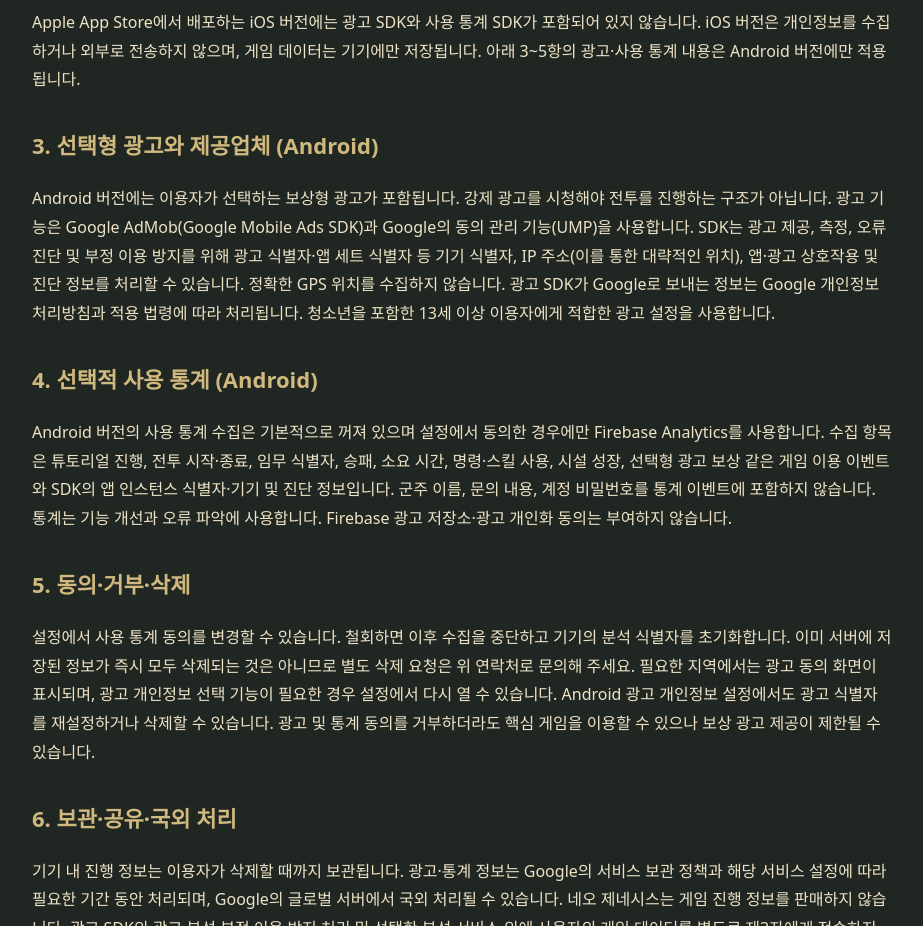
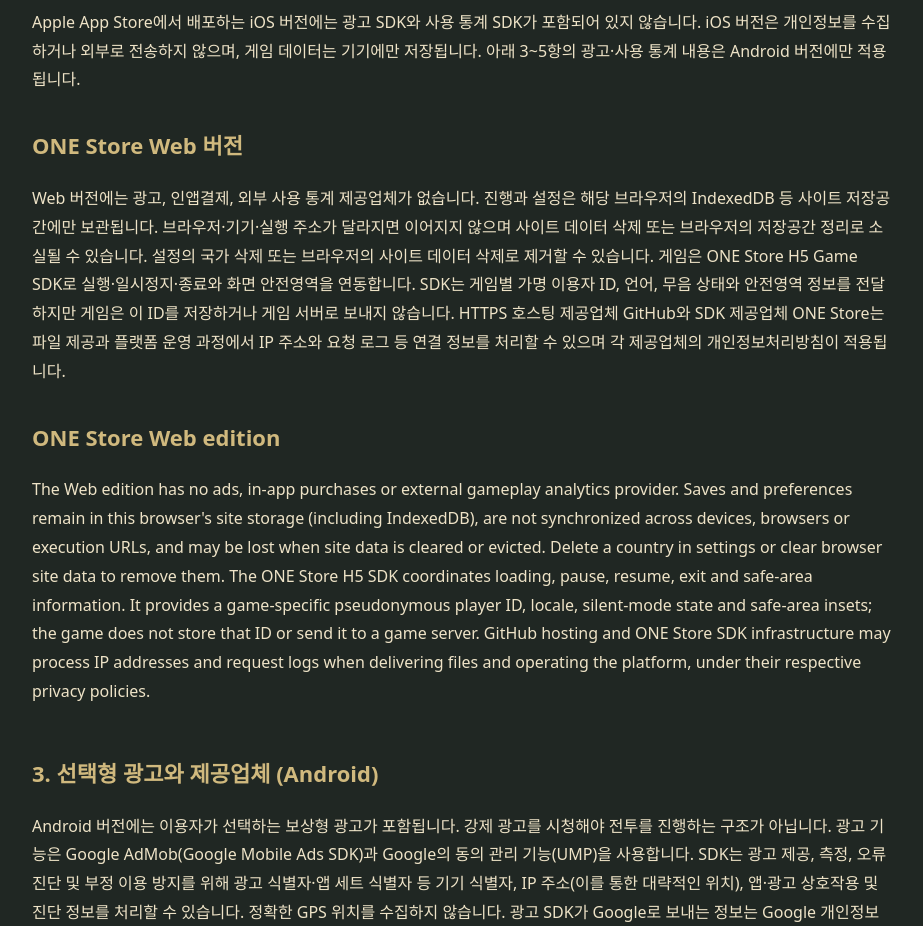
Before and after one commit to NeoGenesisAI/gunung-privacy, a plain HTML site: page index.html in a window 1280 px wide. Shown: the part 800-1726 px from the top of the page, without its empty margins (178-1101 px from the left). Drawn offline with Linux system fonts and the light colour scheme.

Commit message:
docs(privacy): Explain ONE Store Web local saves and SDK data handling

```diff
--- a/index.html
+++ b/index.html
@@ -4,6 +4,8 @@
 <section id="ko"><h2>1. 운영자 및 문의</h2><p>네오 제네시스(NeoGenesis)는 「군웅: 나의 군단」을 운영합니다. 개인정보 관련 문의, 열람·삭제 요청은 <a href="mailto:neogenesis.research@gmail.com">neogenesis.research@gmail.com</a>으로 보내 주세요. 요청 확인에 필요한 최소한의 정보만 안내하며 비밀번호나 민감정보를 요청하지 않습니다.</p>
 <h2>2. 게임에 저장되는 정보</h2><p>게임 진행, 군단 편성, 사용자가 정한 군주 이름과 설정은 기기에 저장됩니다. 이 정보는 게임 서버로 전송하지 않습니다. 로그인 계정, 주소록, 사진, 마이크, 정확한 위치 정보는 요청하지 않습니다. 기기 내 게임 데이터를 삭제하려면 Android 설정에서 앱의 저장공간 데이터를 지우거나 앱을 삭제할 수 있습니다(iOS에서는 앱을 삭제). 삭제된 진행 정보는 복구되지 않을 수 있습니다.</p>
 <h2>iOS 버전</h2><p>Apple App Store에서 배포하는 iOS 버전에는 광고 SDK와 사용 통계 SDK가 포함되어 있지 않습니다. iOS 버전은 개인정보를 수집하거나 외부로 전송하지 않으며, 게임 데이터는 기기에만 저장됩니다. 아래 3~5항의 광고·사용 통계 내용은 Android 버전에만 적용됩니다.</p>
+<h2>ONE Store Web 버전</h2><p>Web 버전에는 광고, 인앱결제, 외부 사용 통계 제공업체가 없습니다. 진행과 설정은 해당 브라우저의 IndexedDB 등 사이트 저장공간에만 보관됩니다. 브라우저·기기·실행 주소가 달라지면 이어지지 않으며 사이트 데이터 삭제 또는 브라우저의 저장공간 정리로 소실될 수 있습니다. 설정의 국가 삭제 또는 브라우저의 사이트 데이터 삭제로 제거할 수 있습니다. 게임은 ONE Store H5 Game SDK로 실행·일시정지·종료와 화면 안전영역을 연동합니다. SDK는 게임별 가명 이용자 ID, 언어, 무음 상태와 안전영역 정보를 전달하지만 게임은 이 ID를 저장하거나 게임 서버로 보내지 않습니다. HTTPS 호스팅 제공업체 GitHub와 SDK 제공업체 ONE Store는 파일 제공과 플랫폼 운영 과정에서 IP 주소와 요청 로그 등 연결 정보를 처리할 수 있으며 각 제공업체의 개인정보처리방침이 적용됩니다.</p>
+<section lang="en"><h2>ONE Store Web edition</h2><p>The Web edition has no ads, in-app purchases or external gameplay analytics provider. Saves and preferences remain in this browser's site storage (including IndexedDB), are not synchronized across devices, browsers or execution URLs, and may be lost when site data is cleared or evicted. Delete a country in settings or clear browser site data to remove them. The ONE Store H5 SDK coordinates loading, pause, resume, exit and safe-area information. It provides a game-specific pseudonymous player ID, locale, silent-mode state and safe-area insets; the game does not store that ID or send it to a game server. GitHub hosting and ONE Store SDK infrastructure may process IP addresses and request logs when delivering files and operating the platform, under their respective privacy policies.</p></section>
 <h2>3. 선택형 광고와 제공업체 (Android)</h2><p>Android 버전에는 이용자가 선택하는 보상형 광고가 포함됩니다. 강제 광고를 시청해야 전투를 진행하는 구조가 아닙니다. 광고 기능은 Google AdMob(Google Mobile Ads SDK)과 Google의 동의 관리 기능(UMP)을 사용합니다. SDK는 광고 제공, 측정, 오류 진단 및 부정 이용 방지를 위해 광고 식별자·앱 세트 식별자 등 기기 식별자, IP 주소(이를 통한 대략적인 위치), 앱·광고 상호작용 및 진단 정보를 처리할 수 있습니다. 정확한 GPS 위치를 수집하지 않습니다. 광고 SDK가 Google로 보내는 정보는 Google 개인정보처리방침과 적용 법령에 따라 처리됩니다. 청소년을 포함한 13세 이상 이용자에게 적합한 광고 설정을 사용합니다.</p>
 <h2>4. 선택적 사용 통계 (Android)</h2><p>Android 버전의 사용 통계 수집은 기본적으로 꺼져 있으며 설정에서 동의한 경우에만 Firebase Analytics를 사용합니다. 수집 항목은 튜토리얼 진행, 전투 시작·종료, 임무 식별자, 승패, 소요 시간, 명령·스킬 사용, 시설 성장, 선택형 광고 보상 같은 게임 이용 이벤트와 SDK의 앱 인스턴스 식별자·기기 및 진단 정보입니다. 군주 이름, 문의 내용, 계정 비밀번호를 통계 이벤트에 포함하지 않습니다. 통계는 기능 개선과 오류 파악에 사용합니다. Firebase 광고 저장소·광고 개인화 동의는 부여하지 않습니다.</p>
 <h2>5. 동의·거부·삭제</h2><p>설정에서 사용 통계 동의를 변경할 수 있습니다. 철회하면 이후 수집을 중단하고 기기의 분석 식별자를 초기화합니다. 이미 서버에 저장된 정보가 즉시 모두 삭제되는 것은 아니므로 별도 삭제 요청은 위 연락처로 문의해 주세요. 필요한 지역에서는 광고 동의 화면이 표시되며, 광고 개인정보 선택 기능이 필요한 경우 설정에서 다시 열 수 있습니다. Android 광고 개인정보 설정에서도 광고 식별자를 재설정하거나 삭제할 수 있습니다. 광고 및 통계 동의를 거부하더라도 핵심 게임을 이용할 수 있으나 보상 광고 제공이 제한될 수 있습니다.</p>
```
